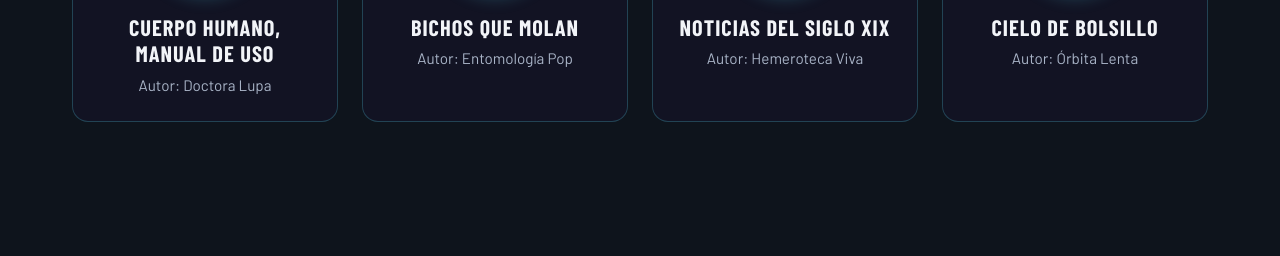
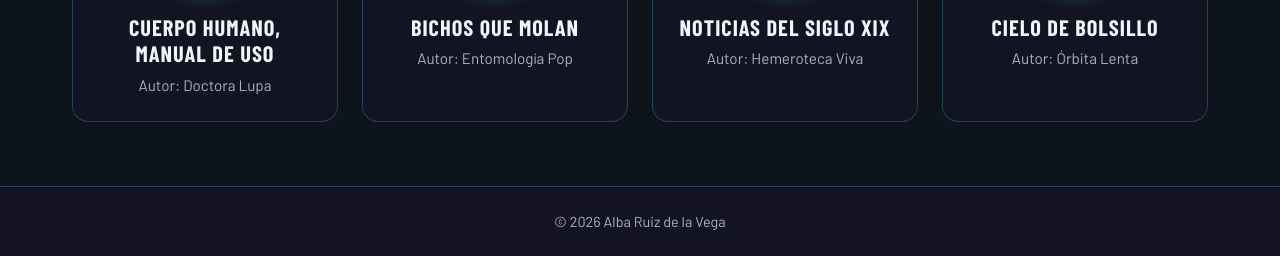
Before and after one commit to ruizdelavegaalba-png/Gabinete, a plain HTML site: page index.html in a window 1280 px wide. Shown: the part 942-1198 px from the top of the page. Before the commit the page ends 1128 px from the top, so only its background shows below. Drawn offline with nearby package versions, Linux system fonts and the light colour scheme.

Commit message:
feat: shared footer on all three pages

```diff
--- a/index.html
+++ b/index.html
@@ -150,5 +150,8 @@
             </ul>
         </section>
     </main>
+    <footer class="pie">
+        <p>© 2026 Alba Ruiz de la Vega</p>
+    </footer>
 </body>
 </html>
--- a/styles.css
+++ b/styles.css
@@ -24,6 +24,8 @@
 }
 
 body {
+    display: flex;
+    flex-direction: column;
     min-height: 100vh;
     background-color: var(--colorFondo);
     color: var(--colorTexto);
@@ -168,6 +170,7 @@ ol {
 
 .inicio,
 .detalle {
+    width: 100%;
     max-width: 1200px;
     margin: 0 auto;
     padding: 2.5rem 2rem 4rem;
@@ -301,7 +304,8 @@ ol {
 .lateralDescripcion,
 .episodiosTabla td,
 .episodioDatos,
-.transcripcionTexto {
+.transcripcionTexto,
+.pie {
     color: var(--colorTextoSuave);
 }
 
@@ -484,3 +488,12 @@ ol {
 .transcripcionTexto {
     margin-top: 0.75rem;
 }
+
+.pie {
+    margin-top: auto;
+    padding: 1.5rem 2rem;
+    border-top: 1px solid var(--colorBordeCristal);
+    background-color: var(--colorCristal);
+    font-size: 0.9rem;
+    text-align: center;
+}
```
Also changed, not shown: episode.html (+3 -0 lines), podcast.html (+3 -0 lines).
